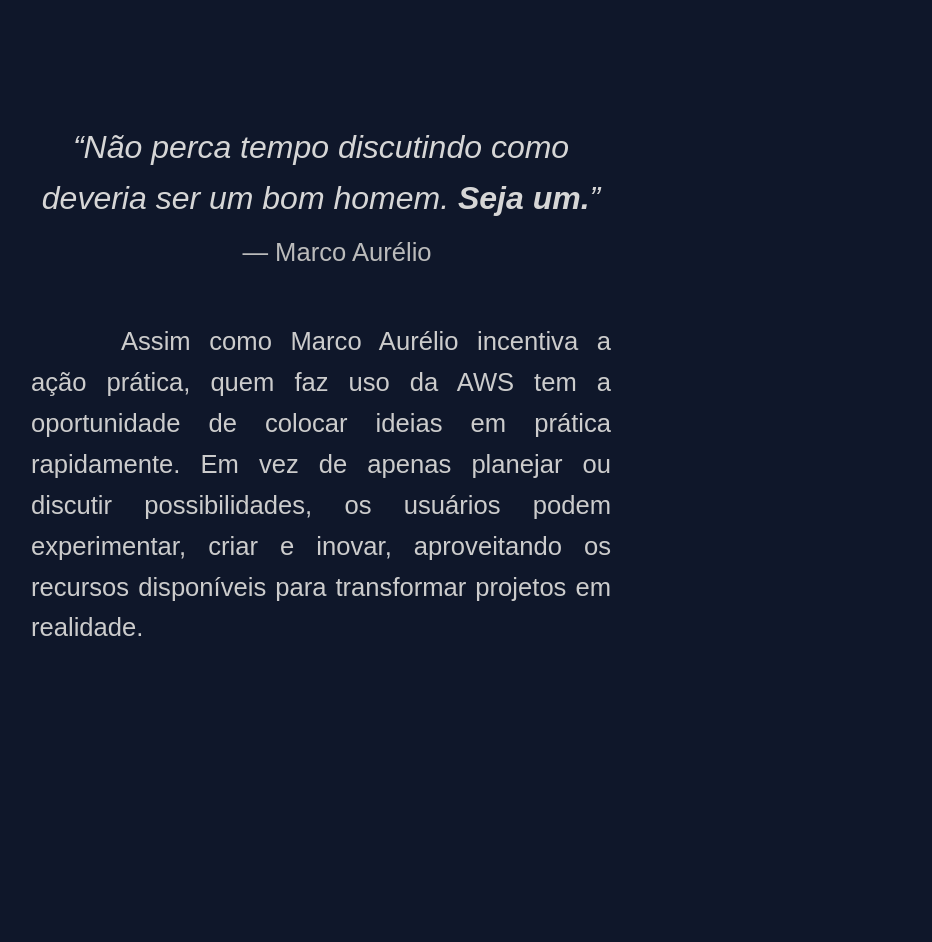
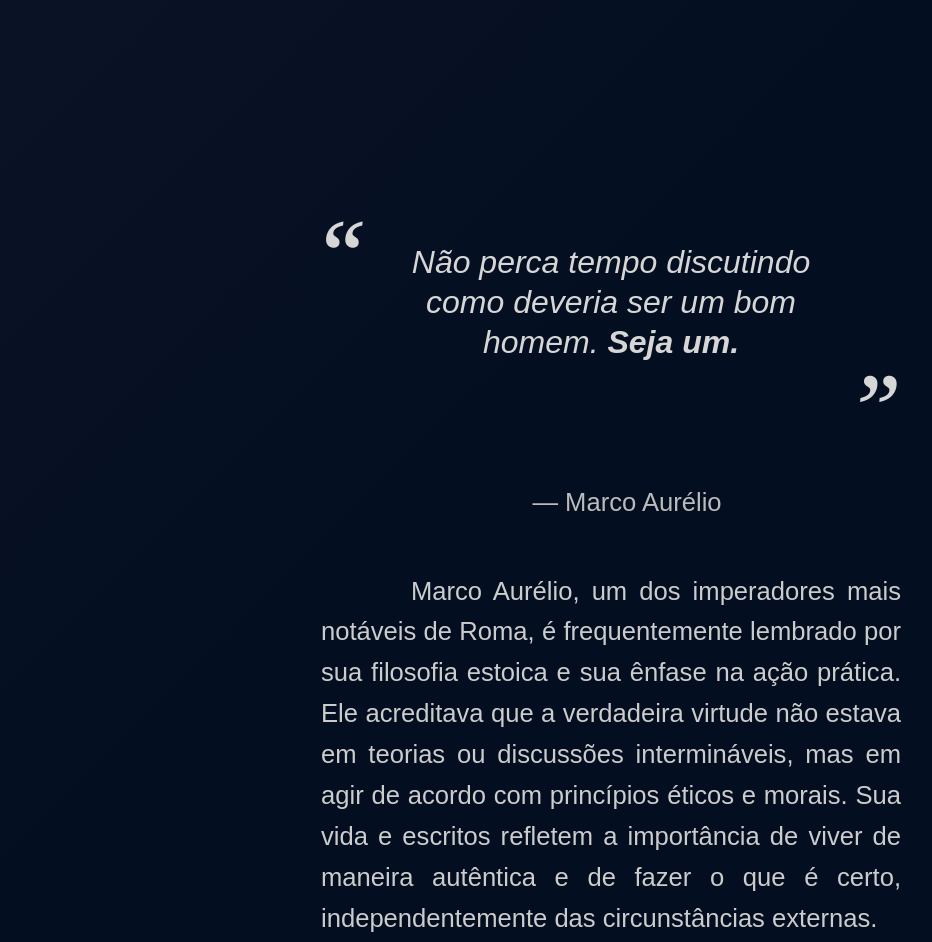
Before and after one commit to ryanp200/ProjetoCNW, a plain HTML site: page index.html in a window 1280 px wide. Shown: the part 720-1662 px from the top of the page, without its empty margins (29-961 px from the left). Before the commit the page ends 1516 px from the top, so only its background shows below. Drawn offline with Linux system fonts and the light colour scheme; a web font is replaced by a local one.

Commit message:
padronização dos textos e estrutura e outras providências

```diff
--- a/css/estilo-geral.css
+++ b/css/estilo-geral.css
@@ -17,7 +17,7 @@
 }
 
 body {
-    background-color: #0f172a;
+    background-image: linear-gradient(135deg, #0f172a 0%, #030e20 50%);
     color: #fff;
     width: 100vw;
     min-height: 100vh;
@@ -42,7 +42,7 @@ body {
     color: #fff;
     border-radius: 4px;
     font-weight: 500;
-    font-size: 1em;
+    font-size: 1.3em;
     box-shadow: none;
     transition: background 0.2s;
     display: inline-block;
@@ -157,14 +157,37 @@ p{
     text-indent: 90px;
 }
 .citacao{
-    margin-top: 70px;
+    margin: 70px 0 70px 0;
+    padding: 50px;
+    line-height: 1.25;
     color: #d6d6d6;
+    transition: 0.3s;
+    quotes: "“" "„";
+    position: relative;
 }
+.citacao:hover{
+    color: #fff;
+    line-height: 1.4;
+    transform: scale(1.02);
+}
+.citacao::before,
+.citacao::after {
+    font-size: 3em;
+    font-family: 'Georgia';
+}
+
 .citacao::before {
     content: open-quote;
+    position: absolute;
+    left: -5px;
+    top: 1px;
 }
+
 .citacao::after {
     content: close-quote;
+    position: absolute;
+    right: -5px;
+    bottom: 1px;
 }
 .citacao-autor{
     margin-left: 32px;
@@ -222,3 +245,12 @@ p{
 #texto-cabecalho-home{
     width: 100%;
 }
+#textos-home{
+    margin-top: 32px;
+    display: flex;
+    justify-content: center;
+    align-items: center;
+    flex-direction: column;
+    gap: 16px;
+    width: 100%;
+}
--- a/index.html
+++ b/index.html
@@ -22,17 +22,21 @@
         <section class="conteudo">
             <header id="cabecalho-home">
                 <section id="texto-cabecalho-home">
-                    <h1>Amazon Web Services</h1>
-                    <p class="textos-tamanho-1 justificado">A AWS é como um grande centro de ferramentas na nuvem. Em vez de comprar servidores e se preocupar com infraestrutura, você simplesmente usa o que precisa: espaço para guardar arquivos, poder de processamento, bancos de dados, inteligência artificial. Tudo está ali, disponível sob demanda.</p>
+                    <h1 class="centralizado-alinhado">Amazon Web Services</h1>
+                    <p class="textos-tamanho-1 centralizado-alinhado">A AWS é como um grande centro de ferramentas na nuvem. Em vez de comprar servidores e se preocupar com infraestrutura, você simplesmente usa o que precisa: espaço para guardar arquivos, poder de processamento, bancos de dados, inteligência artificial. Tudo está ali, disponível sob demanda.</p>
                 </section>
                 <section id="container-logo-aws-home">
                     <img src="imgs/logo/logo aws.webp" id="logo-aws-home" alt="Logo AWS">
                 </section>
             </header>
-            <section class="bloco-texto-50 justificado">
-                <p class="textos-tamanho-0 citacao italico centralizado-alinhado">Não perca tempo discutindo como deveria ser um bom homem. <strong>Seja um.</strong></p>
-                <p class="textos-tamanho-1 citacao-autor centralizado-alinhado">Marco Aurélio</p>
-                <p class="textos-tamanho-1 margem-grande identado">Assim como Marco Aurélio incentiva a ação prática, quem faz uso da AWS tem a oportunidade de colocar ideias em prática rapidamente. Em vez de apenas planejar ou discutir possibilidades, os usuários podem experimentar, criar e inovar, aproveitando os recursos disponíveis para transformar projetos em realidade.</p>
+            <section id="textos-home">
+                <section class="bloco-texto-50 justificado">
+                    <p class="textos-tamanho-0 citacao italico centralizado-alinhado">Não perca tempo discutindo como deveria ser um bom homem. <strong>Seja um.</strong></p>
+                    <p class="textos-tamanho-1 citacao-autor centralizado-alinhado">Marco Aurélio</p>
+                    <p class="textos-tamanho-1 margem-grande identado">Marco Aurélio, um dos imperadores mais notáveis de Roma, é frequentemente lembrado por sua filosofia estoica e sua ênfase na ação prática. Ele acreditava que a verdadeira virtude não estava em teorias ou discussões intermináveis, mas em agir de acordo com princípios éticos e morais. Sua vida e escritos refletem a importância de viver de maneira autêntica e de fazer o que é certo, independentemente das circunstâncias externas.</p>
+                    <p class="textos-tamanho-1 margem-grande identado">Assim como Marco Aurélio incentiva a ação prática, a AWS proporciona ferramentas que facilitam colocar ideias em prática. Com seus serviços sob demanda, empresas e desenvolvedores podem testar, criar e escalar projetos rapidamente, sem investir em infraestrutura física. Isso torna o desenvolvimento mais ágil e acessível, permitindo que o foco esteja na execução e inovação, e não nas limitações técnicas ou estruturais.
+                    </p>
+                </section>
             </section>
         </section>
         <script>
```
